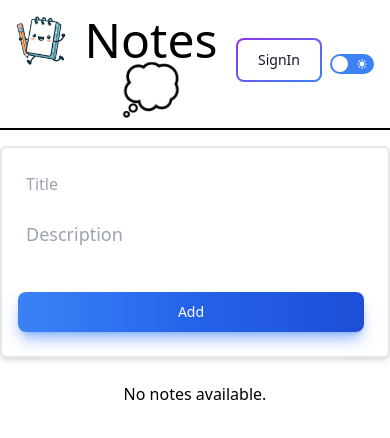
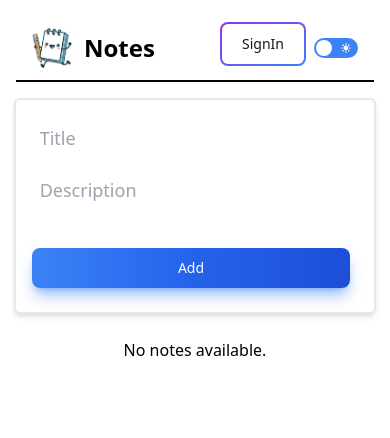
Before and after one commit to A-S-Vignesh/Notepad, a React (Vite) app in the folder client/: page / in a window 390 px wide. Shown: the top 438 px of the page. Built offline with nearby package versions, Linux system fonts and the light colour scheme; no server answers.

Commit message:
Responsive
Added navbar
Make responsible for mobile

```diff
--- a/client/src/components/AddNotes.jsx
+++ b/client/src/components/AddNotes.jsx
@@ -24,10 +24,10 @@ function AddNotes({ setNotesData }) {
     <div>
       <div>
         <div className="flex flex-col sm:flex-row items-center justify-center flex-wrap gap-6 sm:gap-x-10 lg:gap-x-16">
-          <div className="flex w-full sm:w-[390px] rounded-md max-h-max gap-2 mb-6 flex-col bg-white shadow-md p-4 border-2 dark:bg-gray-800 dark:text-white dark:border-gray-800">
+          <div className="flex w-[93%] sm:w-[390px] rounded-md max-h-max gap-2 mb-6 flex-col bg-white shadow-md p-4 border-2 dark:bg-gray-800 dark:text-white dark:border-gray-800">
             <input
               type="text"
-              className="p-2 dark:bg-gray-800 dark:text-white"
+              className="p-2 text-lg dark:bg-gray-800 dark:text-white"
               placeholder="Title"
               value={title}
               onChange={(e) => setTitle(e.target.value)}
--- a/client/src/components/Auth/SignOut.jsx
+++ b/client/src/components/Auth/SignOut.jsx
@@ -15,7 +15,7 @@ const SignOut = () => {
       className="relative ml-4 inline-flex items-center justify-center p-0.5 mb-2 me-2 overflow-hidden text-sm font-medium text-gray-900 rounded-lg group bg-gradient-to-br from-purple-600 to-blue-500 group-hover:from-purple-600 group-hover:to-blue-500 hover:text-white dark:text-white focus:ring-4 focus:outline-none focus:ring-blue-300 dark:focus:ring-blue-800"
       onClick={signOut}
     >
-      <span className="relative px-5 py-2.5 transition-all ease-in duration-75 bg-white dark:bg-gray-900 rounded-md group-hover:bg-opacity-0">
+      <span className="relative px-3 py-1 md:px-5 md:py-2.5 transition-all ease-in duration-75 bg-white dark:bg-gray-900 rounded-md group-hover:bg-opacity-0">
         Sign Out
       </span>
     </button>
--- a/client/src/components/DisplayNotes.jsx
+++ b/client/src/components/DisplayNotes.jsx
@@ -9,7 +9,7 @@ function DisplayNotes() {
   const { user } = useContext(AuthContext);
 
   return (
-    <div className="flex sm:flex-row items-center justify-center flex-wrap gap-6 sm:gap-x-10 lg:gap-x-16">
+    <div className="flex flex-wrap items-center justify-center gap-6 sm:gap-x-10 lg:gap-x-16">
       {user ? (
         notes?.map((data) => {
           let decryptedTitle = "";
--- a/client/src/components/DisplayNotesBox.jsx
+++ b/client/src/components/DisplayNotesBox.jsx
@@ -21,10 +21,10 @@ function DisplayNotesBox({ id, title, content }) {
   }, [displayContent]);
 
   return (
-    <div className="flex flex-col w-full sm:w-[390px] bg-white shadow-md p-4 border-2 dark:bg-gray-800 dark:text-white dark:border-gray-800 mb-4">
+    <div className="flex flex-col w-[93%] sm:w-[390px] rounded-md bg-white shadow-md p-4 border-2 dark:bg-gray-800 dark:text-white dark:border-gray-800">
       <input
         type="text"
-        className="text-3xl p-2 dark:bg-gray-800 dark:text-white focus:outline-none"
+        className="text-2xl md:text-3xl p-2 dark:bg-gray-800 dark:text-white focus:outline-none font-bold"
         value={displayTitle}
         onChange={(event) => setDisplayTitle(event.target.value)}
         readOnly={!isEditing}
--- a/client/src/components/Header.jsx
+++ b/client/src/components/Header.jsx
@@ -1,24 +1,67 @@
-import React from 'react'
-import Login from './Login';
+import React, { useState, useContext } from "react";
 import notesLogo from "../assets/noteslogo.png";
-import DarkModeToggle from './DarkModeToggle';
+import DarkModeToggle from "./DarkModeToggle";
+import { AuthContext } from "../context/authContext";
+import SignIn from "./Auth/SignIn";
+import SignOut from "./Auth/SignOut";
 
 function Header() {
+  const { user, signOut } = useContext(AuthContext);
+  const [isDropdownOpen, setIsDropdownOpen] = useState(false);
 
   return (
-    <div className=" flex justify-between border-b-2 border-black dark:border-white p-4 mb-4">
-      <h1 className="text-5xl dark:text-white">
-        <img src={notesLogo} alt="notes" width="50px" height="50px" />
-      </h1>
-      <div className=" flex-1 text-center">
-        <h1 className="text-5xl dark:text-white">Notes 💭</h1>
+    <nav className="border-b-2 border-black dark:border-white m-4">
+      <div className="max-w-7xl mx-auto px-4 sm:px-6 lg:px-8">
+        <div className="flex items-center justify-between h-16">
+          <div className="flex items-center">
+            <img
+              className="w-[40px] h-[40px] md:h-[50px] md:w-[50px]"
+              src={notesLogo}
+              alt="Logo"
+            />
+            <div className="ml-3 text-2xl md:text-3xl dark:text-white font-bold">
+              Notes
+            </div>
+          </div>
+          <div className="flex items-center">
+            {!user ? (
+              <SignIn />
+            ) : (
+              <div className="flex flex-row relative ml-4">
+                <img
+                  className="hidden md:block w-[40px] h-[40px] md:h-[50px] md:w-[50px] mr-2"
+                  src={user?.photo}
+                  alt="Profile"
+                  style={{ borderRadius: "50%" }}
+                />
+                <img
+                  onClick={() => setIsDropdownOpen(!isDropdownOpen)}
+                  className="md:hidden cursor-pointer w-[40px] h-[40px] md:h-[50px] md:w-[50px] mr-2"
+                  src={user?.photo}
+                  alt="Profile"
+                  style={{ borderRadius: "50%" }}
+                />
+                <div className="hidden md:block">
+                  <SignOut />
+                </div>
+                {isDropdownOpen && (
+                  <div className="absolute right-0 mt-12 w-40 bg-white rounded-lg shadow-lg  z-20 dark:bg-gray-800 dark:text-white border-2 dark:border-gray-800">
+                    <button
+                      className="block px-4 py-2 text-gray-700 hover:bg-gray-200 w-full text-left dark:bg-gray-800 dark:text-white dark:hover:bg-gray-700 hover:shadow-md transition-all duration-300 ease-in-out"
+                      onClick={signOut}
+                    >
+                      Sign Out
+                    </button>
+                  </div>
+                )}
+              </div>
+            )}
+            <DarkModeToggle />
+          </div>
+        </div>
       </div>
-      <div className="flex flex-row text-center justify-center items-center">
-        <Login />
-        <DarkModeToggle />
-      </div>
-    </div>
+    </nav>
   );
 }
 
-export default Header
+export default Header;
```
